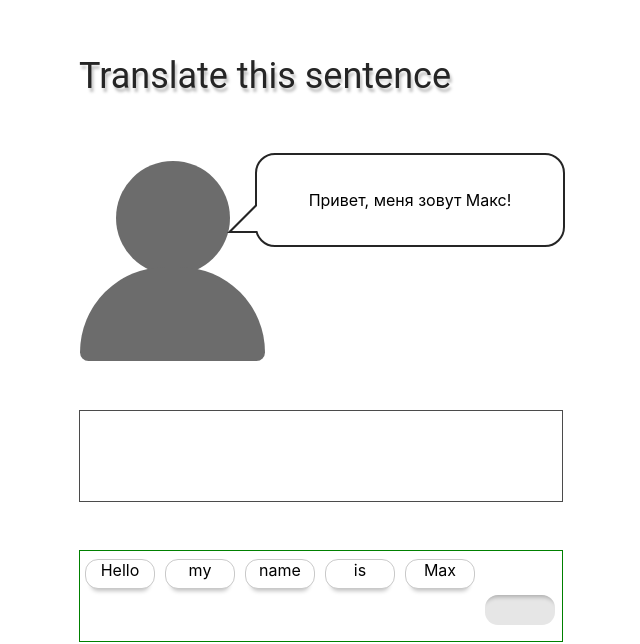
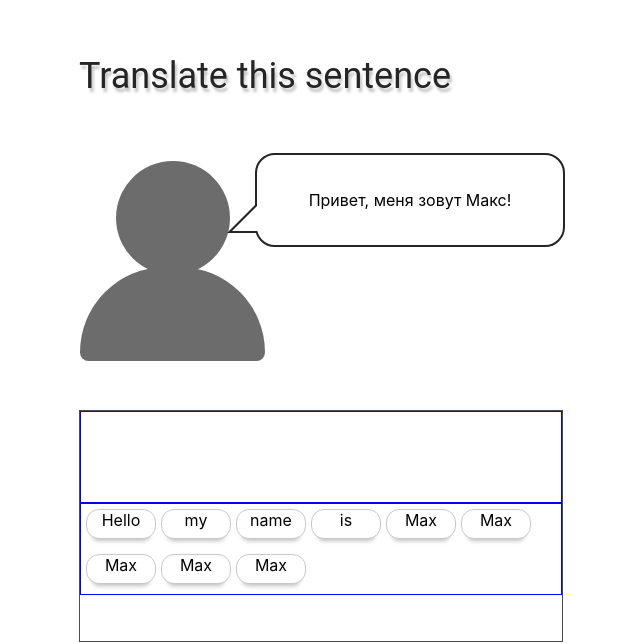
Before and after one commit to sStarkmaXx/react-ts-dnd, a React (Create React App) app: page / in a window 1280 px wide. Shown: the part 200-844 px from the top of the page, without its empty margins (640-1280 px from the left). Built offline with nearby package versions, Linux system fonts and the light colour scheme.

Commit message:
хрень

```diff
--- a/package.json
+++ b/package.json
@@ -11,6 +11,8 @@
     "@types/react": "^17.0.3",
     "@types/react-dom": "^17.0.2",
     "react": "^17.0.1",
+    "react-dnd": "^14.0.1",
+    "react-dnd-html5-backend": "^14.0.0",
     "react-dom": "^17.0.1",
     "react-scripts": "4.0.3",
     "typescript": "^4.2.3",
--- a/src/App.css
+++ b/src/App.css
@@ -77,13 +77,34 @@
   transform: rotate(180deg);
 }
 
-.line {
+.dndCont {
+  display: flex;
+  flex-direction: column;
   position: absolute;
   width: 482px;
-  height: 90px;
+  height: 230px;
   left: 719px;
   top: 610px;
   border: 1px solid #4B4B4B;
+}
+.wordConteiner{
+  display: flex;
+  flex-wrap: wrap;
+  height: 90px;
+
+  border: 1px solid blue;
+}
+.wordBubble {
+  display: grid;
+  width: 70px;
+  height: 30px;
+  margin-left: 5px;
+  margin-top: 5px;
+  background: #FFFFFF;
+  border: 1px solid #C9C9C9;
+  box-sizing: border-box;
+  box-shadow: 0px 8px 4px -6px rgba(0, 0, 0, 0.25);
+  border-radius: 13px;
 }
 
 .button {
--- a/src/App.tsx
+++ b/src/App.tsx
@@ -1,28 +1,77 @@
 import React, { useState } from 'react';
 import './App.css';
+
 import EmptyWordBubbleConteiner from './components/EmptyWordBubbleConteiner';
 import WordBubbleConteiner from './components/WordBubbleConteiner';
 
 let mass: string = "Привет, меня зовут Макс!";
 let translateMass = ["Hello", "my", "name", "is", "Max"];
 
-const App: React.FC = ()=> {
+const App: React.FC = () => {
   const [wordConteiners, setWordConteiners] = useState([
-    {id: 1, items:[]},
-    {id: 2, items:[{id:1, word:"Hello"},{id:2, word:"my"},{id:3, word:"name"},{id:4, word:"is"},{id:5, word:"Max"}]}
+    { id: 1, words: [] },
+    { id: 2, words: [{ id: 1, word: "Hello" }, { id: 2, word: "my" }, { id: 3, word: "name" }, { id: 4, word: "is" }, { id: 5, word: "Max" }, { id: 5, word: "Max" }, { id: 5, word: "Max" }, { id: 5, word: "Max" }, { id: 5, word: "Max" }] }
   ])
+
+  const [currentWordConteiner, setCurrentWordConteiner] = useState()
+
+  const [currentWord, setCurrentWord] = useState()
+
+  function dragOverHandler(e: React.DragEvent<HTMLDivElement>): void {
+    e.preventDefault();
+  }
+
+  function dragLeaveHandler(e: React.DragEvent<HTMLDivElement>): void {
+
+  }
+
+  function dragStartHandler(e: React.DragEvent<HTMLDivElement>, wordConteiner: { id: number; words: { id: number; word: string; }[]; }, item: { id: number; word: string; }): void {
+    setCurrentWordConteiner(wordConteiner)
+    setCurrentWord(item)
+  }
+
+  function dragEndHandler(e: React.DragEvent<HTMLDivElement>): void {
+
+  }
+
+  function dropHandler(e: React.DragEvent<HTMLDivElement>, wordConteiner: { id: number; words: { id: number; word: string; }[]; }, item: { id: number; word: string; }): void {
+    e.preventDefault();
+    const currentIndex = wordConteiner.words.indexOf(item)
+    wordConteiner.words.splice(currentIndex, 1)
+    const dropIndex = wordConteiner.words.indexOf(item)
+    wordConteiner.words.splice(currentIndex, 1)
+  }
+
   return (
     <div className="App">
       <div className="mainText">Translate this sentence</div>
       <div className="head"></div>
       <div className="body"></div>
       <div className="bubble">{mass}</div>
-      <div className="line"></div>
-      <EmptyWordBubbleConteiner/>
-      <WordBubbleConteiner translateMass={translateMass}/>
+      <div className="dndCont">
+        {wordConteiners.map(wordConteiner =>
+          <div className="wordConteiner">
+            {wordConteiner.words.map(item =>
+              <div
+                onDragOver={(e) => dragOverHandler(e)}
+                onDragLeave={e => dragLeaveHandler(e)}
+                onDragStart={(e) => dragStartHandler(e, wordConteiner, item)}
+                onDragEnd={(e) => dragEndHandler(e)}
+                onDrop={(e) => dropHandler(e, wordConteiner, item)}
+                draggable={true}
+                className="wordBubble"
+              >{item.word}</div>
+            )}
+          </div>
+        )}
+      </div>
       <div className="button">Check</div>
     </div>
   );
 }
 
 export default App;
+
+function item(wordConteiners: { id: number; words: { id: number; word: string; }[]; }[], item: any): [any, any] {
+  throw new Error('Function not implemented.');
+}
```
Also changed, not shown: 1 other file (tests, documents, lock files or other folders).
